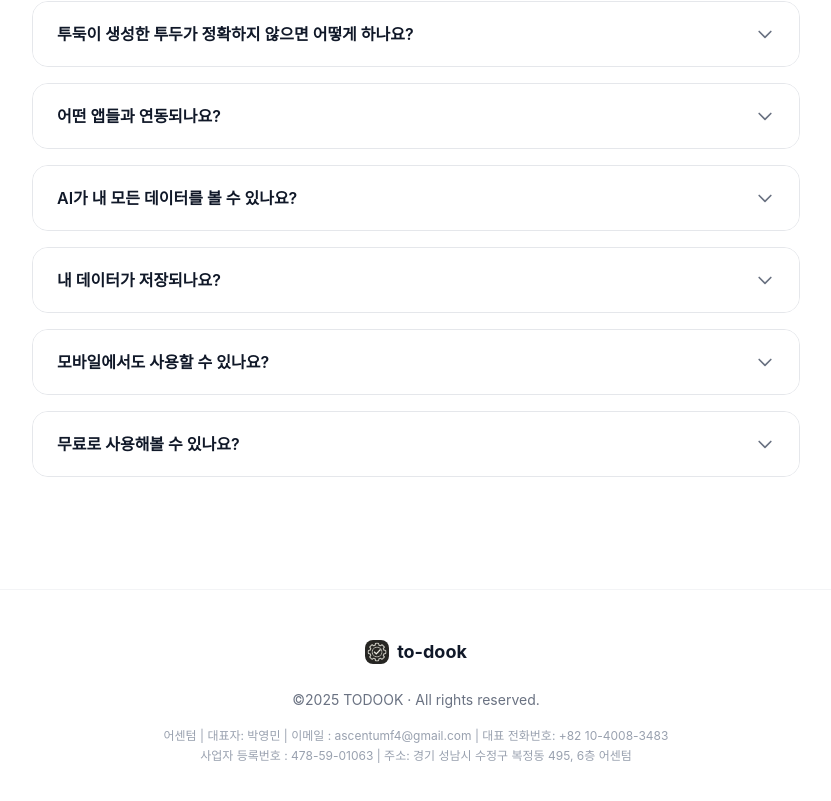
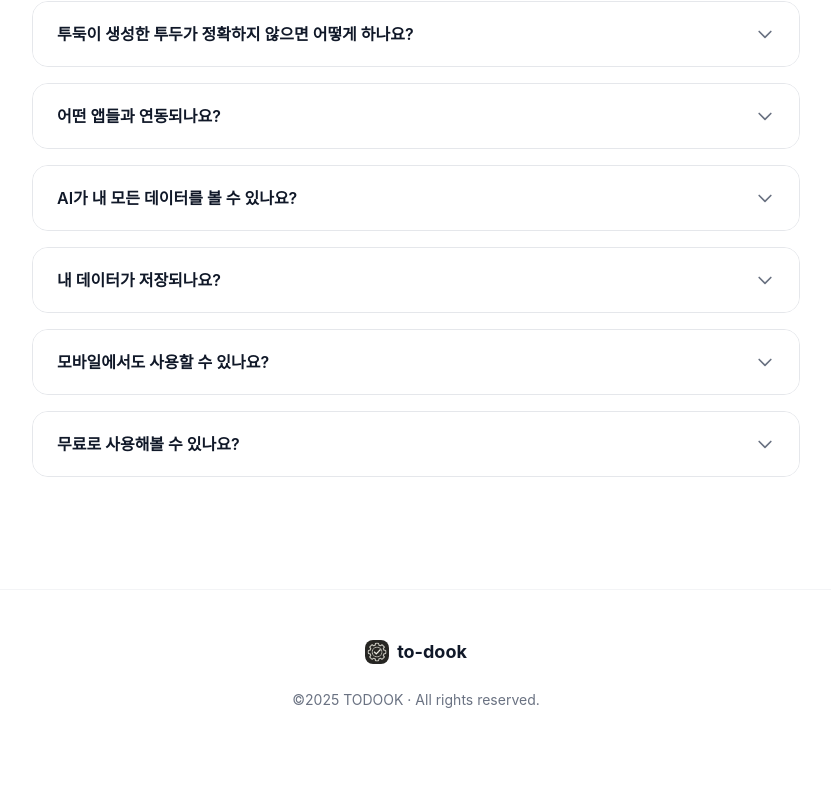
Before and after one commit to dltmdgh0611/To-dook, a Next.js app: page /landing in a window 1280 px wide. Shown: the part 4755-5556 px from the top of the page, without its empty margins (224-1055 px from the left). After the commit the page ends 5513 px from the top, so only its background shows below. Built offline with nearby package versions, Linux system fonts and the light colour scheme; a web font is replaced by a local one.

Commit message:
add on 1 hotfix

```diff
--- a/src/app/landing/page.tsx
+++ b/src/app/landing/page.tsx
@@ -640,10 +640,6 @@ export default function LandingPage() {
                         <p className="text-sm text-gray-500">
                             ©2025 TODOOK · All rights reserved.
                         </p>
-                        <div className="text-xs text-gray-400 leading-relaxed">
-                            <p>어센텀 | 대표자: 박영민 | 이메일 : ascentumf4@gmail.com | 대표 전화번호: +82 10-4008-3483</p>
-                            <p>사업자 등록번호 : 478-59-01063 | 주소: 경기 성남시 수정구 복정동 495, 6층 어센텀</p>
-                        </div>
                     </div>
                 </div>
             </footer>
```
Also changed, not shown: src/app/api/referral/route.ts (line endings or trailing spaces), 1 other file (tests, documents, lock files or other folders).
